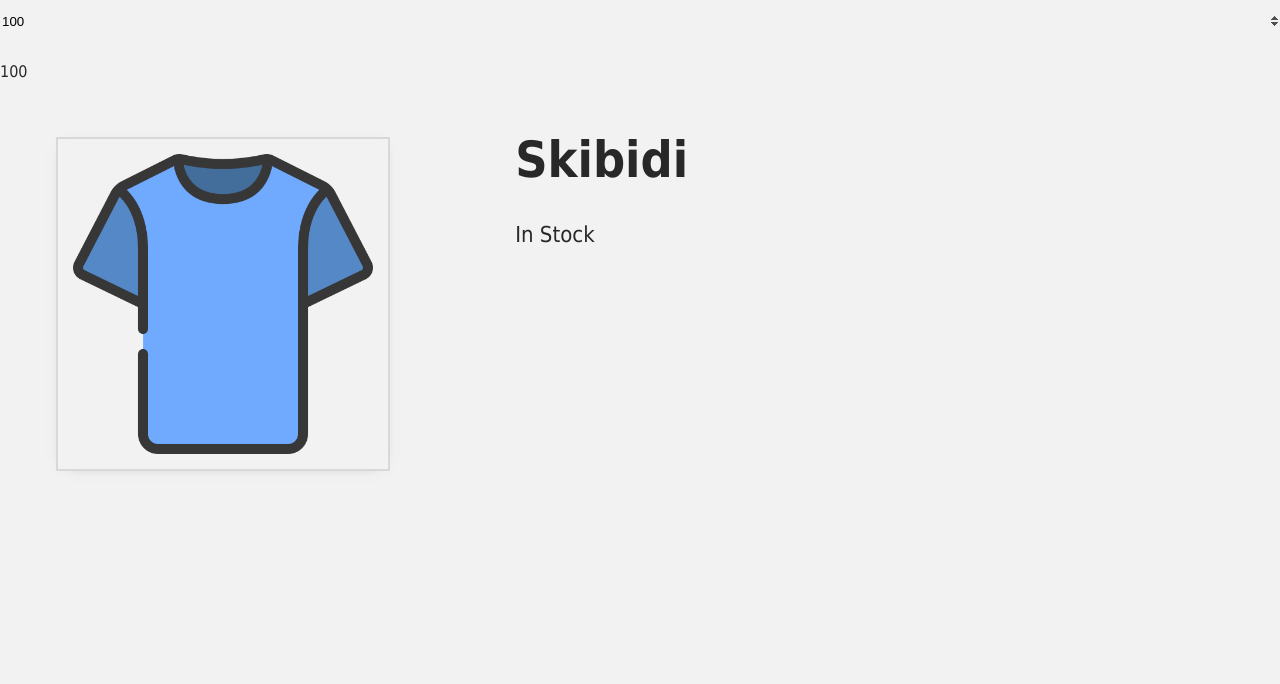
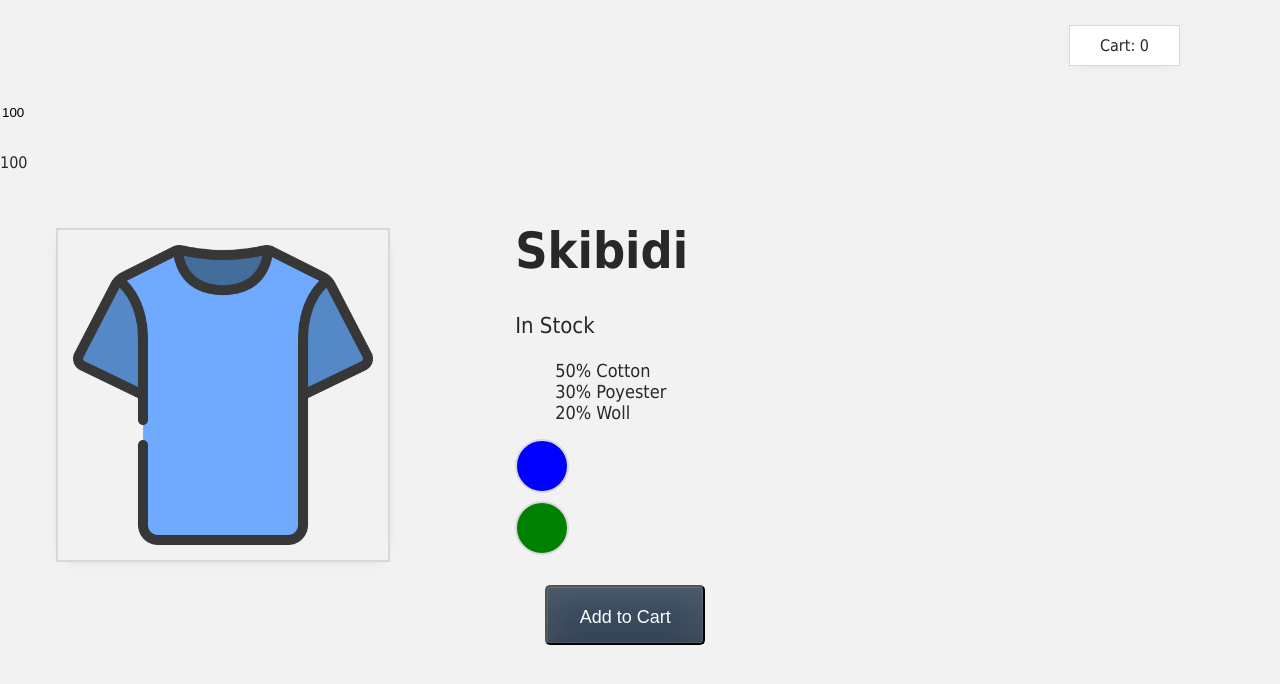
Before and after one commit to ManuelaLuchSilva/vue3-DDM, a plain HTML site: page index.html in a window 1280 px wide. Drawn offline with nearby package versions, Linux system fonts and the light colour scheme.

Commit message:
Feat: make cart

```diff
--- a/index.html
+++ b/index.html
@@ -10,7 +10,8 @@
 
   <body>
     <div id="app">
-      <input type="number" :value="inStock" v-model="inStock">
+      <div class="cart">Cart: {{cart}}</div>
+      <input type="number" :value="inStock" v-model="inStock" />
       {{ inStock }}
       <div class="product-display">
         <div class="product-container">
@@ -22,6 +23,24 @@
             <p v-if="inStock>10">In Stock</p>
             <p v-else-if="inStock <10 && inStock>=1">Almost of Stock</p>
             <p v-else>Out of Stock</p>
+            <ul>
+              <li v-for="detail in details">{{detail}}</li>
+            </ul>
+            <div
+              v-for="variant in variants"
+              ::key="variant.id"
+              @mouseover="changeImage(variant.image)"
+              class="color-circle"
+              :style="{backgroundColor: variant.color}"
+            ></div>
+            <button
+              class="button"
+              :class="{disabledButton : inStock < 1}"
+              v-on:click="addToCart"
+              :disabled="inStock < 1"
+            >
+              Add to Cart
+            </button>
           </div>
         </div>
       </div>
@@ -32,11 +51,31 @@
       createApp({
         setup() {
           const message = ref("Hello Vue!");
+          const cart = ref(0);
+          const addToCart = () => {
+            cart.value += 1;
+          };
+          const image = ref("./assets/images/tShirtBlue.png");
+          const changeImage = (variantImage) => {
+            image.value = variantImage;
+          };
           return {
             message,
             product_title: ref("Skibidi"),
-            image: ref("./assets/images/tShirtBlue.png"),
+            image,
             inStock: ref(100),
+            details: ["50% Cotton", "30% Poyester", "20% Woll"],
+            variants: [
+              { id: 1, color: "blue", image: "./assets/images/tShirtBlue.png" },
+              {
+                id: 2,
+                color: "green",
+                image: "./assets/images/tShirtGreen.png",
+              },
+            ],
+            cart,
+            addToCart,
+            changeImage,
           };
         },
       }).mount("#app");
```
